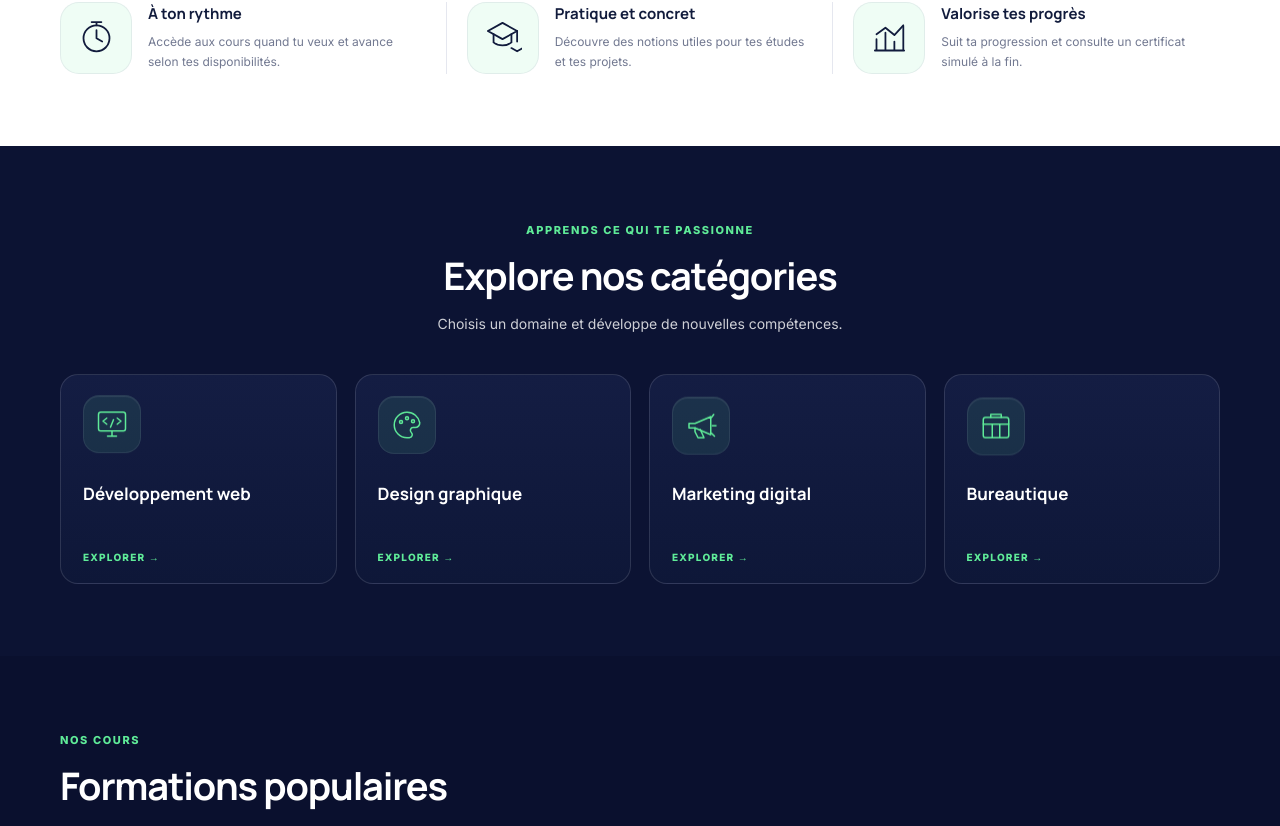
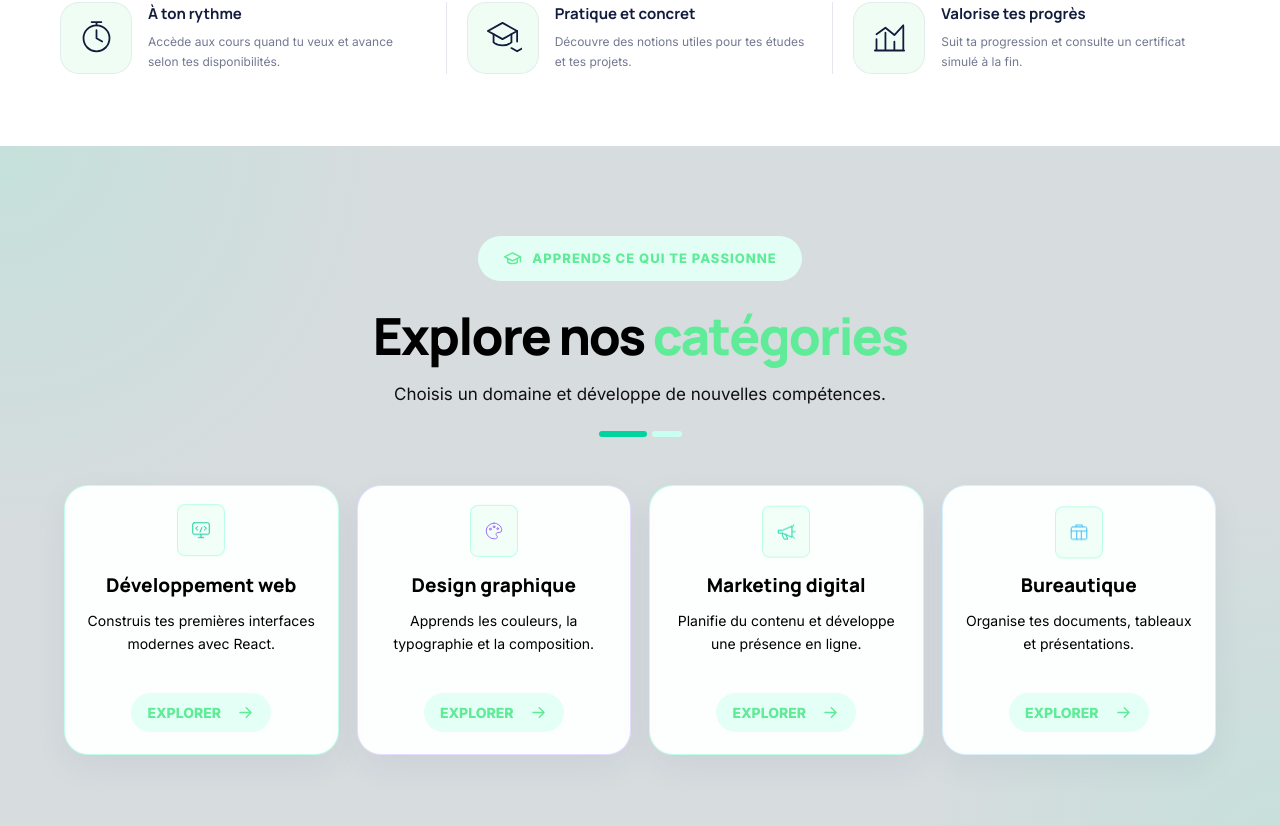
Before and after one commit to husseindiallo65-byte/learnspace-elearning, a React (Vite) app: page / in a window 1280 px wide. Shown: the part 974-1800 px from the top of the page. Built offline with nearby package versions, Linux system fonts and the light colour scheme.

Commit message:
Mise à jour du projet LearnSpace

```diff
--- a/src/pages/Home/Home.css
+++ b/src/pages/Home/Home.css
@@ -603,26 +603,288 @@
   line-height: 1.65;
 }
 
-.ls-categories {
-  background: #0c1333;
+.learnspace-home .ls-categories {
+  position: relative;
+  overflow: hidden;
+  padding: 90px 5% 99px;
+  background:
+    radial-gradient(circle at 0% 0%, rgba(77, 255, 188, .13), transparent 27%),
+    radial-gradient(circle at 100% 100%, rgba(77, 255, 188, .12), transparent 25%),
+    #d7dcdf;
+  color: #102347;
 }
 
-.learnspace-home .category-card {
-  border-color: #ffffff20;
-  background: linear-gradient(180deg, #141d43, #0e1738);
+.learnspace-home .ls-categories .container {
+  position: relative;
+  z-index: 1;
+  width: 100%;
+  max-width: 1400px;
+  margin: 0 auto;
 }
 
-.learnspace-home .category-card h3 {
+.learnspace-home .ls-categories .section-heading {
+  margin-bottom: 48px;
+}
+
+.learnspace-home .ls-categories .section-heading h2 {
+  margin: 24px 0 14px;
+  color: #000000;
+  font-size: clamp(34px, 4vw, 58px);
+  font-weight: 800;
+  letter-spacing: -1.8px;
+  line-height: 1.2;
+}
+
+.learnspace-home .ls-categories .section-heading h2 span {
+  color: #5FEB98;
+}
+
+.learnspace-home .ls-categories .section-heading > p {
+  margin: 0;
+  color: #101010;
+  font-size: 17px;
+  line-height: 1.7;
+}
+
+.learnspace-home .ls-categories-badge {
+  display: inline-flex;
+  align-items: center;
+  justify-content: center;
+  gap: 10px;
+  padding: 13px 25px;
+  border-radius: 50px;
+  background: #e3fff5;
+  color: #5FEB98;
+  font-size: 13px;
+  font-weight: 800;
+  letter-spacing: 1px;
+}
+
+.ls-categories-underline {
+  display: flex;
+  justify-content: center;
+  gap: 5px;
+  margin-top: 22px;
+}
+
+.ls-categories-underline span {
+  display: block;
+  height: 6px;
+  border-radius: 10px;
+}
+
+.ls-categories-underline span:first-child {
+  width: 48px;
+  background: #00d5a0;
+}
+
+.ls-categories-underline span:last-child {
+  width: 30px;
+  background: #c9fff0;
+}
+
+.learnspace-home .ls-categories .category-grid {
+  grid-template-columns: repeat(4, minmax(0, 1fr));
+  grid-auto-rows: 1fr;
+  align-items: stretch;
+  width: 100%;
+  max-width: 1160px;
+  margin: 0 auto;
+  gap: 18px;
+}
+
+.learnspace-home .ls-category-card {
+  --category-color: #00c99a;
+
+  position: relative;
+  display: flex;
+  height: 100%;
+  flex-direction: column;
+  min-width: 0;
+  overflow: hidden;
+  padding: 0;
+  border: 1px solid rgba(77, 255, 188, .35);
+  border-radius: 24px;
+  background: rgba(255, 255, 255, .95);
+  box-shadow: 0 12px 35px rgba(24, 54, 83, .06);
+  transition: transform .3s ease, box-shadow .3s ease, border-color .3s ease;
+}
+
+.learnspace-home .ls-category-card.green {
+  --category-color: #00c99a;
+}
+
+.learnspace-home .ls-category-card.purple {
+  --category-color: #9560f5;
+  border-color: #e5dcff;
+}
+
+.learnspace-home .ls-category-card.mint {
+  --category-color: #00d5a0;
+}
+
+.learnspace-home .ls-category-card.blue {
+  --category-color: #35b8f5;
+  border-color: #d6efff;
+}
+
+.learnspace-home .ls-category-card:hover {
+  transform: translateY(-8px);
+  border-color: var(--category-color);
+  box-shadow: 0 22px 45px rgba(24, 54, 83, .12);
+}
+
+.ls-category-content {
+  position: relative;
+  display: flex;
+  flex: 1;
+  align-items: center;
+  flex-direction: column;
+  padding: 22px 22px 22px;
+  text-align: center;
+}
+
+.learnspace-home .ls-category-content .category-icon {
+  display: flex;
+  flex: 0 0 auto;
+  align-items: center;
+  justify-content: center;
+  width: 26px;
+  height: 30px;
+  margin-bottom: 12px;
+  position: relative;
+  box-sizing: content-box;
+  border: 1px solid rgba(77, 255, 188, .35);
+  border-radius: 8px;
+  background: #f2fff9;
+  color: var(--category-color);
+  transition: transform .3s ease;
+}
+
+.learnspace-home .ls-category-content .category-symbol {
+  width: 22px;
+  height: 22px;
+  padding: 0;
+  border: 0;
+  border-radius: 0;
+  background: none;
+  color: inherit;
+  box-shadow: none;
+}
+
+.learnspace-home .ls-category-card:hover .category-icon {
+  transform: translateY(-4px) rotate(-3deg);
+}
+
+.learnspace-home .ls-category-content h3 {
+  margin: 0 0 10px;
+  color: #000000;
+  font-size: 19px;
+  font-weight: 800;
+  line-height: 1.4;
+}
+
+.learnspace-home .ls-category-content > p {
+  flex: 1;
+  min-height: 68px;
+  margin: 0 0 16px;
+  color: #000000;
+  font-size: 14px;
+  line-height: 1.65;
+}
+
+.learnspace-home .ls-category-content .category-arrow {
+  display: inline-flex;
+  width: auto;
+  align-self: center;
+  align-items: center;
+  justify-content: center;
+  gap: 15px;
+  margin-top: auto;
+  padding: 10px 16px;
+  border-radius: 50px;
+  background: #e4fff5;
+  color: #5FEB98;
+  font-size: 14px;
+  font-weight: 800;
+  letter-spacing: 0;
+  text-decoration: none;
+  transition: background .3s ease, color .3s ease, gap .3s ease;
+}
+
+.ls-category-arrow-icon {
+  display: inline-flex;
+  align-items: center;
+  justify-content: center;
+  transition: transform .3s ease;
+}
+
+.learnspace-home .ls-category-card:hover .category-arrow {
+  gap: 20px;
+  background: var(--category-color);
   color: #ffffff;
 }
 
-.learnspace-home .category-arrow,
+.learnspace-home .ls-category-card:hover .ls-category-arrow-icon {
+  transform: translateX(3px);
+}
+
 .learnspace-home .text-link {
   color: #5feb98;
 }
 
-.learnspace-home .category-card:hover {
-  border-color: #5feb988c;
+@media (max-width: 760px) {
+  .learnspace-home .ls-categories .category-grid {
+    grid-template-columns: repeat(2, minmax(0, 1fr));
+    gap: 24px;
+  }
+
+  .learnspace-home .ls-category-content > p {
+    min-height: 0;
+  }
+}
+
+@media (max-width: 600px) {
+  .learnspace-home .ls-categories {
+    padding: 60px 18px 70px;
+  }
+
+  .learnspace-home .ls-categories .section-heading {
+    margin-bottom: 32px;
+  }
+
+  .learnspace-home .ls-categories-badge {
+    padding: 11px 15px;
+    font-size: 10px;
+    letter-spacing: .5px;
+  }
+
+  .learnspace-home .ls-categories .section-heading h2 {
+    margin-top: 20px;
+    font-size: 34px;
+    letter-spacing: -1px;
+  }
+
+  .learnspace-home .ls-categories .section-heading > p {
+    font-size: 15px;
+  }
+
+  .learnspace-home .ls-categories .category-grid {
+    grid-template-columns: 1fr;
+    gap: 24px;
+  }
+
+  .learnspace-home .ls-category-content {
+    padding: 20px;
+  }
+
+  .learnspace-home .ls-category-content h3 {
+    font-size: 19px;
+  }
+
+  .learnspace-home .ls-category-content > p {
+    font-size: 15px;
+  }
 }
 
 .learnspace-home .section-muted {
@@ -720,7 +982,7 @@
   margin-bottom: 28px;
   border-radius: 12px;
   background-color: #5FEB98;
-  color: #0a0a0a;
+  color: #000000;
   font-size: 13px;
   font-weight: 800;
   letter-spacing: 1.3px;
--- a/src/pages/Home/Home.jsx
+++ b/src/pages/Home/Home.jsx
@@ -6,9 +6,22 @@ import { isDemoAuthenticated } from "../../utils/demoAuth.js";
 import courseReact from "../../assets/course-react.webp";
 import courseDesign from "../../assets/course-design.webp";
 import courseMarketing from "../../assets/course-marketing.webp";
+import courseOffice from "../../assets/course-office.webp";
 import "./Home.css";
 
 const featuredCourseImages = [courseReact, courseDesign, courseMarketing];
+const categoryImages = {
+  "Développement web": courseReact,
+  "Design graphique": courseDesign,
+  "Marketing digital": courseMarketing,
+  Bureautique: courseOffice,
+};
+const categoryColors = {
+  "Développement web": "green",
+  "Design graphique": "purple",
+  "Marketing digital": "mint",
+  Bureautique: "blue",
+};
 const benefits = [
   {
     title: "À ton rythme",
@@ -55,12 +68,15 @@ function Icon({ name, size = 22 }) {
   if (name === "grid") {
     return <svg {...common}><rect x="3" y="3" width="7" height="7" rx="1" /><rect x="14" y="3" width="7" height="7" rx="1" /><rect x="3" y="14" width="7" height="7" rx="1" /><rect x="14" y="14" width="7" height="7" rx="1" /></svg>;
   }
+  if (name === "graduation") {
+    return <svg {...common}><path d="m2 10 10-5 10 5-10 5-10-5Z" /><path d="M6 12v5c3 2 9 2 12 0v-5m4-2v6" /></svg>;
+  }
   return <svg {...common}><path d="M5 12h14M13 6l6 6-6 6" /></svg>;
 }
 
 function CategoryIcon({ category }) {
   const common = {
-    className: "category-icon",
+    className: "category-symbol",
     viewBox: "0 0 48 48",
     fill: "none",
     stroke: "currentColor",
@@ -281,23 +297,39 @@ export default function Home() {
       <section className="section ls-categories" id="categories">
         <div className="container">
           <div className="section-heading">
-            <span className="eyebrow">APPRENDS CE QUI TE PASSIONNE</span>
-            <h2>Explore nos catégories</h2>
+            <span className="eyebrow ls-categories-badge">
+              <Icon name="graduation" size={19} />
+              APPRENDS CE QUI TE PASSIONNE
+            </span>
+            <h2>Explore nos <span>catégories</span></h2>
             <p>Choisis un domaine et développe de nouvelles compétences.</p>
+            <div className="ls-categories-underline" aria-hidden="true"><span /><span /></div>
           </div>
           <div className="category-grid">
-            {categories.filter((item) => item !== "Toutes").map((category, index) => (
+            {categories.filter((item) => item !== "Toutes").map((category, index) => {
+              const description = courses.find((course) => course.category === category)?.shortDescription;
+
+              return (
                 <Link
-                className="category-card"
+                  className={`category-card ls-category-card ${categoryColors[category]}`}
                   style={{ "--index": index }}
                   to={`/formations?category=${encodeURIComponent(category)}`}
                   key={category}
                 >
+                  <div className="ls-category-content">
+                    <div className="category-icon">
                       <CategoryIcon category={category} />
+                    </div>
                     <h3>{category}</h3>
-                <span className="category-arrow">Explorer →</span>
+                    {description && <p>{description}</p>}
+                    <span className="category-arrow">
+                      Explorer
+                      <span className="ls-category-arrow-icon"><Icon size={19} /></span>
+                    </span>
+                  </div>
                 </Link>
-            ))}
+              );
+            })}
           </div>
         </div>
       </section>
```
Lines whose indentation alone changed are shown as unchanged.
